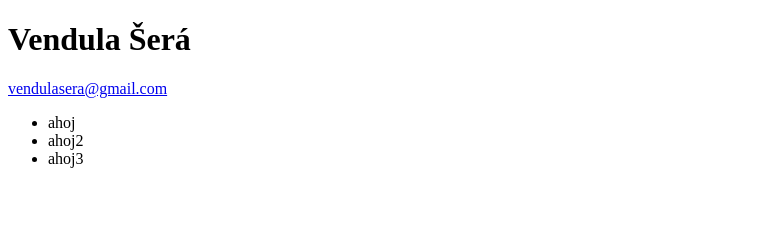
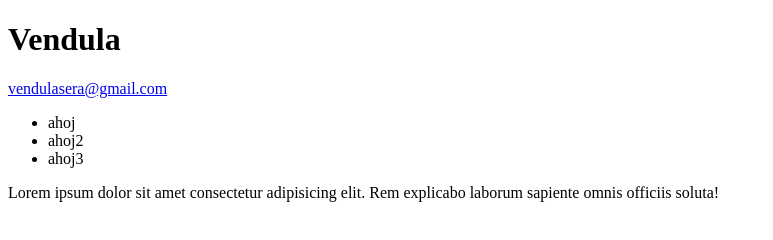
Before and after one commit to vendulka7/project_vendula, a plain HTML site: page index.html in a window 1280 px wide. Shown: the whole page, without its empty margins (0-773 px from the left). Drawn offline with Linux system fonts and the light colour scheme.

Commit message:
Přidán odstavec

```diff
--- a/index.html
+++ b/index.html
@@ -7,12 +7,13 @@
     <title>Document</title>
 </head>
 <body>
-    <h1>Vendula Šerá</h1>
-    <a href="mailto:vendulasera@gmail.com">vendulasera@gmail.com</a>
+    <h1>Vendula </h1>
+    <a href="mailto:vendula@gmail.com">vendulasera@gmail.com</a>
     <ul>
         <li>ahoj</li>
         <li>ahoj2</li>
         <li>ahoj3</li>
     </ul>
+    <p>Lorem ipsum dolor sit amet consectetur adipisicing elit. Rem explicabo laborum sapiente omnis officiis soluta!</p>
 </body>
 </html>
```
